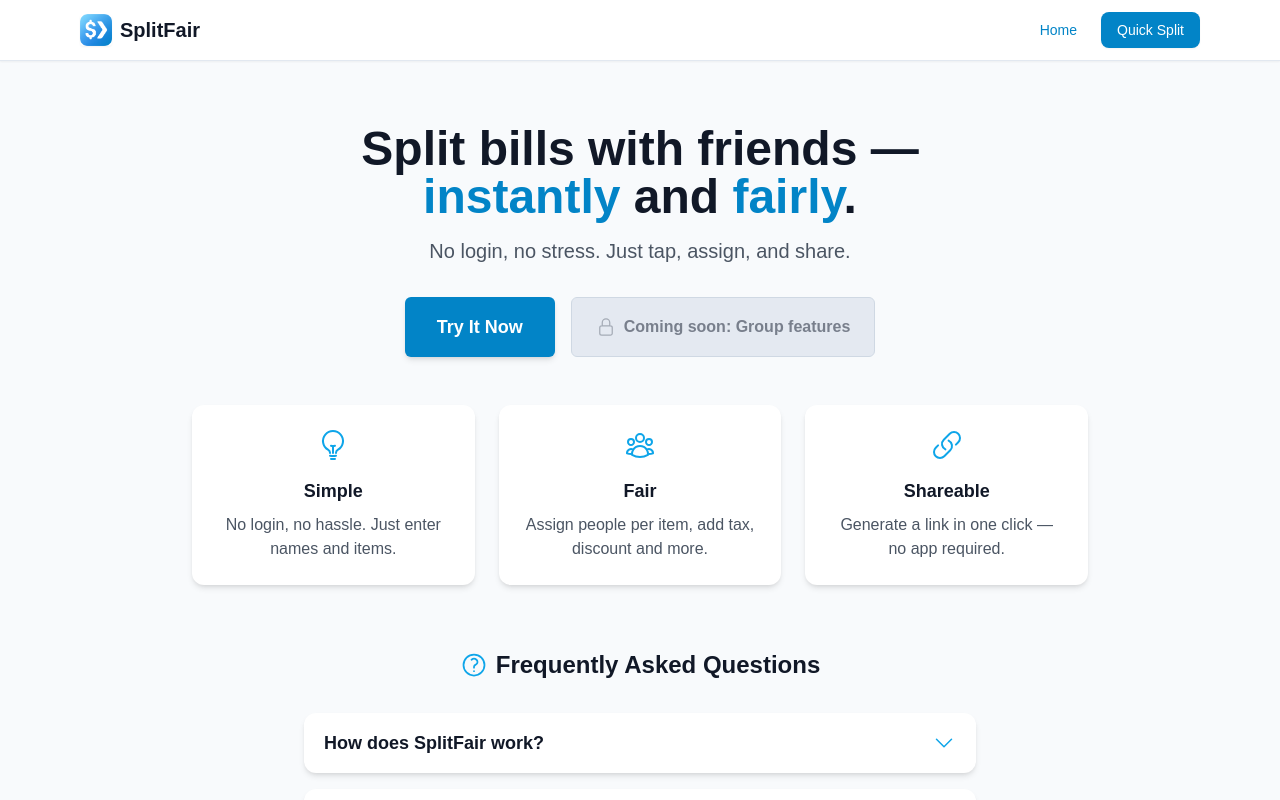
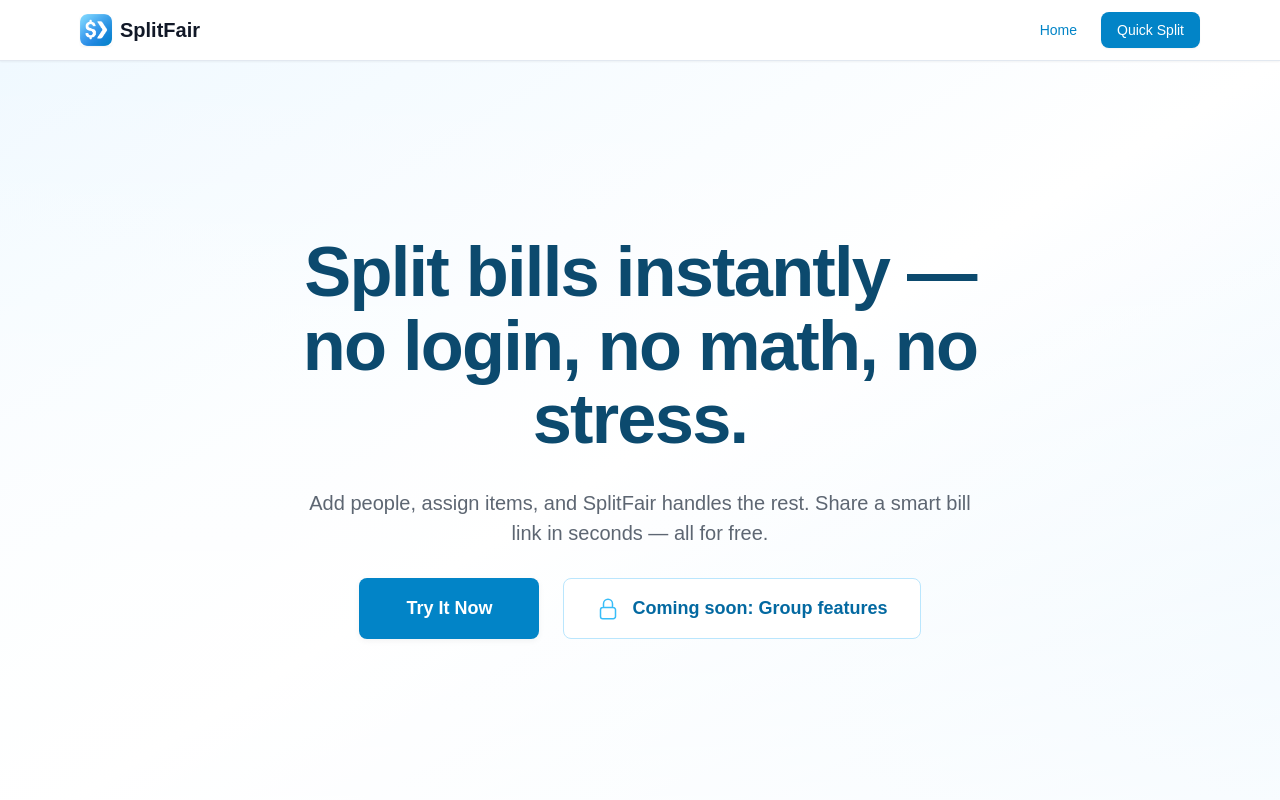
Before and after one commit to ichkrub/billsplit_app, a React (Vite) app: page / in a window 1280 px wide. Shown: the top 800 px of the page. Built offline with nearby package versions, Linux system fonts and the light colour scheme; a web font is replaced by a local one.

Commit message:
Update UI styleguide, added secondary colour, changed landing layout

```diff
--- a/src/pages/landing/LandingPage.tsx
+++ b/src/pages/landing/LandingPage.tsx
@@ -2,6 +2,7 @@ import { useState } from 'react'
 import { motion } from 'framer-motion'
 import { Link } from 'react-router-dom'
 import { LightBulbIcon, UserGroupIcon, LinkIcon, QuestionMarkCircleIcon, ChevronDownIcon, LockClosedIcon } from '@heroicons/react/24/outline'
+import { styleGuide } from '../../styles/styleGuide'
 
 const benefits = [
 	{
@@ -54,36 +55,41 @@ const LandingPage = () => {
 	}
 
 	return (
-		<div className="flex-1 bg-slate-50">
-			<div className="max-w-6xl mx-auto px-4 pt-16">
-				<div className="min-h-[60vh] flex flex-col justify-center items-center">
+		<div className="flex-1">
+			{/* Hero Section with gradient background */}
+			<div className="relative bg-gradient-to-br from-primary-50 via-white to-primary-100">
+				<div className="absolute inset-0 bg-gradient-to-b from-transparent to-white/80" />
+				<div className="max-w-7xl mx-auto px-4 pt-24 pb-32">
+					<div className="relative min-h-[70vh] flex flex-col justify-center items-center">
 						<motion.div
 							initial={{ opacity: 0, y: 20 }}
 							animate={{ opacity: 1, y: 0 }}
-						transition={{ duration: 0.5 }}
-						className="max-w-2xl w-full text-center mb-12"
+							transition={{ duration: 0.7 }}
+							className="max-w-3xl w-full text-center"
 						>
-						<h1 className="text-4xl md:text-5xl font-extrabold text-gray-900 mb-4">
-							Split bills with friends —{' '}
-							<span className="text-primary-600">instantly</span> and{' '}
-							<span className="text-primary-600">fairly</span>.
+							<h1 className={styleGuide.typography.h1.hero + " mb-8"}>
+								Split bills instantly — no login, no math, no stress.
 							</h1>
-						<p className="text-lg md:text-xl text-gray-600 mb-8">
-							No login, no stress. Just tap, assign, and share.
+							<p className={`${styleGuide.typography.subtitle.hero} mb-12 max-w-2xl mx-auto`}>
+								Add people, assign items, and SplitFair handles the rest. Share a smart bill link in seconds — all for free.
 							</p>
-						<div className="flex flex-col sm:flex-row justify-center gap-4">
+							<div className="flex flex-col sm:flex-row justify-center gap-6">
 								<Link
 									to="/quicksplit"
-								className="btn-primary text-lg px-8 py-4 font-bold shadow-md hover:scale-105 transition-transform duration-150"
+									className={`${styleGuide.components.button.base} ${styleGuide.components.button.primary} ${styleGuide.components.button.sizes.lg}`}
 								>
 									Try It Now
 								</Link>
-							<span className="inline-flex items-center px-6 py-4 rounded-md bg-slate-200 border border-slate-300 text-gray-500 font-semibold cursor-not-allowed select-none gap-2 opacity-90">
-								<LockClosedIcon className="h-5 w-5 text-gray-400" />
+								<span className={`${styleGuide.components.button.base} ${styleGuide.components.button.secondary} ${styleGuide.components.button.sizes.lg} cursor-not-allowed select-none gap-3`}>
+									<LockClosedIcon className="h-6 w-6 text-primary-400" />
 									Coming soon: Group features
 								</span>
 							</div>
 						</motion.div>
+					</div>
+				</div>
+			</div>
+
 			{/* Benefits Section */}
 			<motion.div
 				initial={{ opacity: 0, y: 20 }}
@@ -139,8 +145,6 @@ const LandingPage = () => {
 					})}
 				</div>
 			</section>
-				</div>
-			</div>
 			{/* Secondary CTA Section - full width */}
 			<section className="w-full bg-primary-100 py-16 border-t border-primary-200">
 				<div className="max-w-screen-xl mx-auto text-center px-4">
--- /dev/null
+++ b/src/styles/fonts.css
@@ -0,0 +1 @@
+/* Any custom font declarations can go here */
--- a/src/styles/styleGuide.ts
+++ b/src/styles/styleGuide.ts
@@ -3,20 +3,37 @@ export const styleGuide = {
   // Colors
   colors: {
     primary: {
-      50: '#f0f9ff',
-      100: '#e0f2fe',
-      500: '#0ea5e9',
-      600: '#0284c7',
-      700: '#0369a1',
+      50: '#E6F3FF',
+      100: '#CCE7FF',
+      200: '#99CEFF',
+      300: '#66B5FF',
+      400: '#339CFF',
+      500: '#0077CC', // Main primary color
+      600: '#005FA3',
+      700: '#00477A',
+      800: '#002F52',
+      900: '#001829',
+    },
+    secondary: {
+      50: '#F7FDF0',
+      100: '#E7F9D3', // Main secondary color
+      200: '#D5F4B6',
+      300: '#C2EF99',
+      400: '#B0EA7C',
+      500: '#9DE55F',
+      600: '#7EB74C',
+      700: '#5E8939',
+      800: '#3F5B26',
+      900: '#1F2E13',
     },
     gray: {
-      50: '#f8fafc',
+      50: '#F8FAFC', // Main background color
       100: '#f1f5f9',
       200: '#e2e8f0',
       300: '#cbd5e1',
       400: '#94a3b8',
       500: '#64748b',
-      600: '#475569',
+      600: '#475569', // Main text accent color
       700: '#334155',
       800: '#1e293b',
       900: '#0f172a',
@@ -25,12 +42,30 @@ export const styleGuide = {
 
   // Typography
   typography: {
-    h1: 'text-4xl md:text-5xl font-extrabold tracking-tight',
-    h2: 'text-3xl font-bold tracking-tight',
-    h3: 'text-2xl font-bold',
-    h4: 'text-xl font-semibold',
-    body: 'text-base text-gray-600',
-    small: 'text-sm text-gray-500',
+    // Headers
+    h1: {
+      hero: 'text-[3.2rem] md:text-[4.4rem] font-bold tracking-tight leading-[105%] text-primary-900',
+      page: 'text-[2.5rem] md:text-[3rem] font-bold tracking-tight text-gray-900 mb-4',
+    },
+    h2: 'text-[2rem] md:text-[2.5rem] font-bold tracking-tight text-gray-900 mb-4',
+    h3: 'text-[1.5rem] md:text-[2rem] font-bold text-gray-800 mb-3',
+    h4: 'text-[1.25rem] md:text-[1.5rem] font-semibold text-gray-800 mb-2',
+    // Body text
+    subtitle: {
+      hero: 'text-[1.25rem] leading-[150%] text-gray-600/90 my-[10px] mx-auto mb-[30px]',
+      section: 'text-[1.15rem] md:text-[1.25rem] text-gray-600/90 leading-[150%]',
+    },
+    body: {
+      large: 'text-lg text-gray-600 leading-relaxed',
+      base: 'text-base text-gray-600 leading-relaxed',
+      small: 'text-sm text-gray-500',
+    },
+    // Interactive elements
+    button: {
+      large: 'text-xl font-bold tracking-tight',
+      base: 'text-lg font-semibold tracking-tight',
+      small: 'text-base font-medium',
+    }
   },
 
   // Spacing
@@ -48,13 +83,13 @@ export const styleGuide = {
     },
     // Buttons
     button: {
-      base: 'font-medium rounded-lg transition-all duration-200 inline-flex items-center justify-center',
-      primary: 'bg-primary-600 text-white hover:bg-primary-700 focus:ring-2 focus:ring-primary-500 focus:ring-offset-2',
-      secondary: 'bg-gray-100 text-gray-700 hover:bg-gray-200 focus:ring-2 focus:ring-gray-500 focus:ring-offset-2',
+      base: 'font-bold rounded-[8px] transition-all duration-200 inline-flex items-center justify-center',
+      primary: 'bg-primary-600 text-white hover:bg-primary-700 shadow-[0_2px_6px_rgba(0,0,0,0.05)] hover:shadow-[0_4px_12px_rgba(0,0,0,0.1)] hover:-translate-y-[1px] active:translate-y-[1px]',
+      secondary: 'bg-white text-primary-700 border border-primary-200 hover:border-primary-300 hover:-translate-y-[1px] active:translate-y-[1px]',
       sizes: {
-        sm: 'px-4 py-2 text-sm',
-        md: 'px-6 py-3 text-base',
-        lg: 'px-8 py-4 text-lg',
+        sm: 'px-5 py-2.5 text-[14px]',
+        md: 'px-6 py-3 text-[16px]',
+        lg: 'px-8 py-4 text-[18px] min-w-[180px]',
       }
     },
     // Inputs
```
Lines whose indentation alone changed are shown as unchanged.
